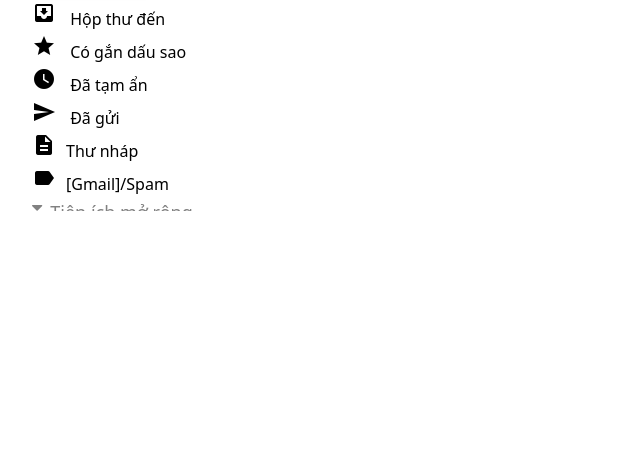
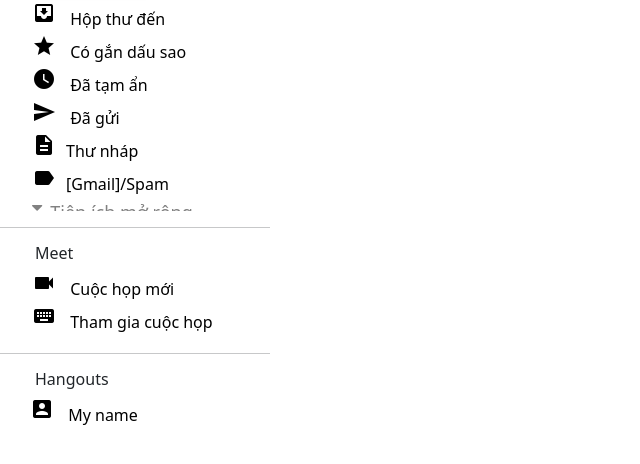
Before and after one commit to TQuyet/PROJECT_GMAIL_NHOM6, a PHP site: page / in a window 1280 px wide. Shown: the part 153-617 px from the top of the page, without its empty margins (0-640 px from the left). Run offline with PHP 8.4, Linux system fonts and the light colour scheme; some libraries are stand-ins or nearby versions.

Commit message:
complete khung sidebar right

```diff
--- a/assets/style.css
+++ b/assets/style.css
@@ -26,20 +26,15 @@
   text-decoration-color: black;
   text-decoration: none;
   font-size: 25px;
-
-
 }
 
 #header .h-search {
-
   margin-top: 10px;
-
 }
 
 #header .h-search span {
   margin-top: 7px;
   margin-right: 3px;
-
 }
 
 #header .h-search .search-btn {
@@ -83,8 +78,6 @@
 
 #header .h-right {
   margin-top: 10px;
-
-
 }
 
 #header .h-right span {
@@ -93,6 +86,7 @@
   color: rgb(112, 112, 112);
 }
 
+/* sidebar vs righttop */
 #Sidebar {
   height: 100%;
   width: 270px;
@@ -124,16 +118,20 @@
 }
 a {
   text-decoration: none;
+  color: black;
 }
-.container-fluid{
+.container-fluid {
   width: 100%;
   background-color: white;
-
 }
-.search-btn{
+.search-btn {
   border: none;
 }
-.tune-btn{
+.tune-btn {
   border: none;
+}
 
+/* sidebar rightbottom*/
+h6 {
+  margin-left: 35px;
 }
--- a/index.html
+++ b/index.html
@@ -63,7 +63,7 @@
                 <ul style="list-style-type: none;overflow-y: scroll; overflow-x: hidden" class="menusidebar">
 
                     <li>
-                        <a href="#" style="color: black;  "><span class="material-icons">
+                        <a href="#"><span class="material-icons">
                                 move_to_inbox
                             </span> Hộp thư đến
 
@@ -73,31 +73,31 @@
 
                     </li>
                     <li>
-                        <a href="#" style="color: black; "><span class="material-icons">
+                        <a href="#" ><span class="material-icons">
                                 star
                             </span>
                             Có gắn dấu sao</a>
                     </li>
                     <li>
-                        <a href="#" style="color: black;  "><span class="material-icons">
+                        <a href="#" ><span class="material-icons">
                                 watch_later
                             </span>
                             Đã tạm ẩn</a>
                     </li>
                     <li>
-                        <a href="#" style="color: black;  "><span class="material-icons">
+                        <a href="#" ><span class="material-icons">
                                 send
                             </span>
                             Đã gửi</a>
                     </li>
                     <li>
-                        <a href="#" style="color: black;  "><span class="material-icons">
+                        <a href="#" ><span class="material-icons">
                                 description
                             </span>Thư nháp
                         </a>
                     </li>
                     <li>
-                        <a href="#" style="color: black; "><span class="material-icons">
+                        <a href="#" ><span class="material-icons">
                                 label
                             </span>[Gmail]/Spam</a>
                     </li>
@@ -107,7 +107,7 @@
                         <div class="dropdown-container">
                             <ul style="list-style-type: none;">
                                 <li>
-                                    <a href=" #" style="color: black; margin-left: 0px;">
+                                    <a href=" #" style="margin-left: 0px;">
                                         <span class="material-icons">
                                             sms
                                         </span>
@@ -116,7 +116,7 @@
 
                                 </li>
                                 <li>
-                                    <a href="#" style="color: black;"><span class="material-icons">
+                                    <a href="#" ><span class="material-icons">
                                             schedule_send
                                         </span>
                                         Đã lên lịch
@@ -124,21 +124,21 @@
 
                                 </li>
                                 <li>
-                                    <a href="#" style="color: black;"><span class="material-icons">
+                                    <a href="#" ><span class="material-icons">
                                             markunread
                                         </span>Tất cả thư
                                     </a>
 
                                 </li>
                                 <li>
-                                    <a href="#" style="color: black;"><span class="material-icons">
+                                    <a href="#" ><span class="material-icons">
                                             new_releases
                                         </span>Thư rác
                                     </a>
 
                                 </li>
                                 <li>
-                                    <a href="#" style="color: black;"><span class="material-icons">
+                                    <a href="#" ><span class="material-icons">
                                             delete
                                         </span> Thùng rác
                                     </a>
@@ -155,28 +155,28 @@
                         <div class="dropdown-container">
                             <ul style="list-style-type: none">
                                 <li>
-                                    <a href="#" style="color: black;"><span class="material-icons">
+                                    <a href="#" ><span class="material-icons">
                                             people
                                         </span>Mạng xã hội
                                     </a>
 
                                 </li>
                                 <li>
-                                    <a href="#" style="color: black;"><span class="material-icons">
+                                    <a href="#" ><span class="material-icons">
                                             error
                                         </span>Nội dung cập nhật
                                     </a>
 
                                 </li>
                                 <li>
-                                    <a href="#" style="color: black;"><span class="material-icons">
+                                    <a href="#" ><span class="material-icons">
                                             question_answer
                                         </span>Diễn đàn
                                     </a>
 
                                 </li>
                                 <li>
-                                    <a href="#" style="color: black;"><span class="material-icons">
+                                    <a href="#" ><span class="material-icons">
                                             local_offer
                                         </span>Quảng cáo
                                     </a>
@@ -188,7 +188,7 @@
 
                 </li>
                 <li>
-                    <a href="#" style="color: black;">
+                    <a href="#" >
                         <span class="material-icons">
                             settings
                         </span>
@@ -197,7 +197,7 @@
 
                 </li>
                 <li>
-                    <a href="#" style="color: black;">
+                    <a href="#" >
                         <span class="material-icons">
                             add
                         </span>
@@ -225,11 +225,43 @@
 
 
 
+
             </div>
-        </div>
+
+    </div>
+    <hr>
+    <div class="sidebar-rightbottom">
+        <div role="complementary">
+            <h6>Meet</h6>
 
 
+            <ul style="list-style-type: none">
+              <li>
+                <a href="#">
+                    <span class="material-icons">
+                        videocam
+                    </span>
+                    Cuộc họp mới
+                    <a>
 
+              </li>
+              <li>
+                <a href="#" >
+                    <span class="material-icons">
+                        keyboard
+                        </span>
+                        Tham gia cuộc họp
+                </a>
+
+
+              </li>
+            </ul>
+            <hr>
+            <h6>Hangouts</h6>
+            <a href="#" style="margin-left: 30px;"><span class="material-icons ">
+                account_box
+                </span> My name</a>
+          </div>
 
     </div>
     <script>
```
